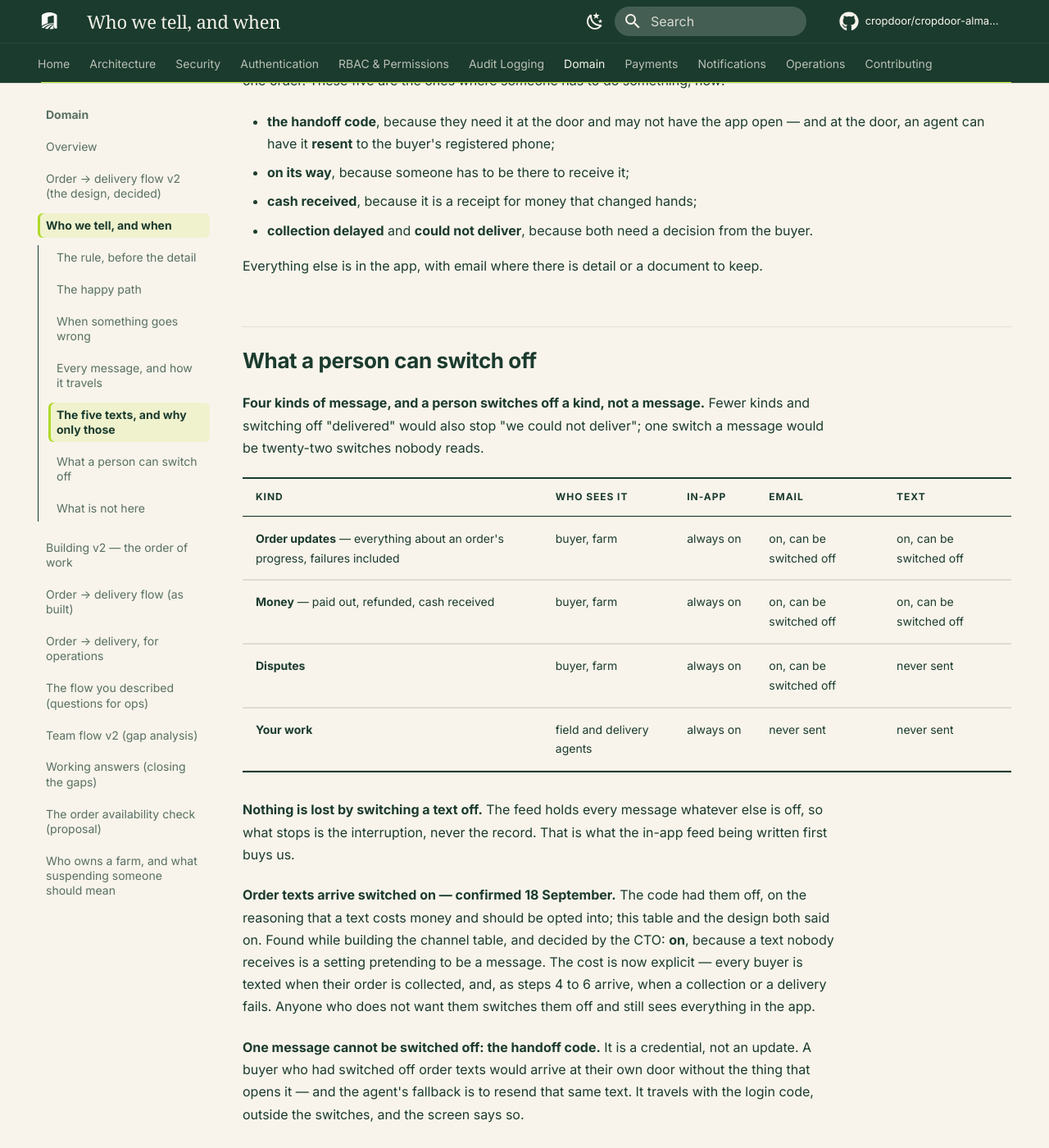
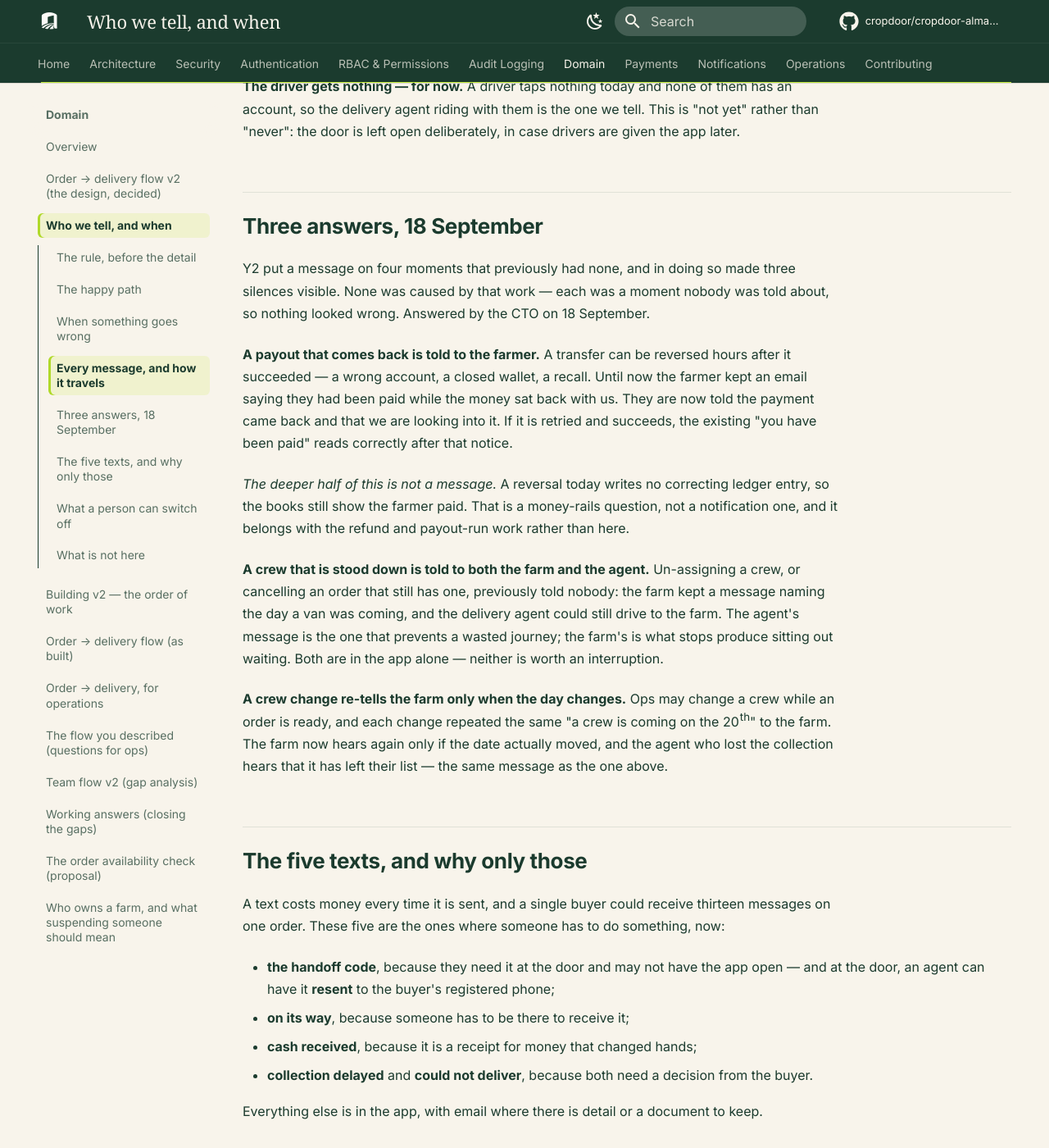
Before and after one commit to cropdoor/cropdoor-almanac, an MkDocs documentation site: the page built from docs/domain/order-delivery-notifications.md, in a window 1280 px wide and 1400 px high, scrolled down 5626 px. Shown: the whole window at 82% size. Built offline with MkDocs 1.6.1 and Material for MkDocs 9.7.7, drawn with Linux system fonts in a browser that asks for light colours; some web fonts are replaced; comment, search, counter and statistics services are not loaded; some of the changed text lies outside the part shown.

Commit message:
docs(notifications): three silences Y2 made visible, now answered
A payout that comes back is told to the farmer — until now they kept an email
saying they had been paid while the money sat back with us. Noted alongside it:
a reversal writes no correcting ledger entry either, which is a money-rails
question rather than a notification one.

A crew that is stood down is told to both the farm and the delivery agent. The
agent's message prevents a wasted journey; the farm's stops produce sitting out
waiting for a van that is not coming.

A crew change re-tells the farm only when the day changes, and the agent who
lost the collection hears that it has left their list.

None was caused by Y2. Each was a moment nobody was told about, so nothing
looked wrong until a message was put beside it.

```diff
--- a/docs/domain/order-delivery-notifications.md
+++ b/docs/domain/order-delivery-notifications.md
@@ -120,11 +120,13 @@ sequenceDiagram
 | A check is scheduled | A field agent is coming | yes | — | — |
 | The check is done | What the agent found | yes | yes | — |
 | Ops assign a crew | A crew is coming, and when | yes | — | — |
+| The crew is stood down, or the order is cancelled while crewed | No crew is coming for now | yes | — | — |
 | The crew could not collect | It failed, and why | yes | yes | — |
 | A delivery comes back | Your produce is on its way back | yes | yes | — |
 | The order is cancelled | It was cancelled, by whom, and why | yes | yes | — |
 | A buyer disputes the order | A complaint was raised, what it says, and the answer they owe | yes | yes | — |
 | The payout runs | You have been paid | yes | yes | — |
+| A payment is returned to us | The payment for this order came back, and we are looking into it | yes | yes | — |
 
 **Staff — their own work, in the same feed**
 
@@ -132,6 +134,7 @@ sequenceDiagram
 | --- | --- | --- | --- | --- | --- |
 | Field agent | An order needs a check | This order is waiting for you | yes | — | — |
 | Delivery agent | A crew is assigned | You have a collection today | yes | — | — |
+| Delivery agent | The collection is called off, or moved to someone else | This collection has left your list | yes | — | — |
 
 **Admin and Ops work watch lists, with one exception.** The lists on
 [the flow](order-delivery-flow-v2.md) are a queue they work through, and a notification for every
@@ -155,6 +158,33 @@ message either way.
 **The driver gets nothing — for now.** A driver taps nothing today and none of them has an account,
 so the delivery agent riding with them is the one we tell. This is "not yet" rather than "never": the
 door is left open deliberately, in case drivers are given the app later.
+
+## Three answers, 18 September
+
+Y2 put a message on four moments that previously had none, and in doing so made three silences
+visible. None was caused by that work — each was a moment nobody was told about, so nothing looked
+wrong. Answered by the CTO on 18 September.
+
+**A payout that comes back is told to the farmer.** A transfer can be reversed hours after it
+succeeded — a wrong account, a closed wallet, a recall. Until now the farmer kept an email saying
+they had been paid while the money sat back with us. They are now told the payment came back and
+that we are looking into it. If it is retried and succeeds, the existing "you have been paid" reads
+correctly after that notice.
+
+*The deeper half of this is not a message.* A reversal today writes no correcting ledger entry, so
+the books still show the farmer paid. That is a money-rails question, not a notification one, and it
+belongs with the refund and payout-run work rather than here.
+
+**A crew that is stood down is told to both the farm and the agent.** Un-assigning a crew, or
+cancelling an order that still has one, previously told nobody: the farm kept a message naming the
+day a van was coming, and the delivery agent could still drive to the farm. The agent's message is
+the one that prevents a wasted journey; the farm's is what stops produce sitting out waiting. Both
+are in the app alone — neither is worth an interruption.
+
+**A crew change re-tells the farm only when the day changes.** Ops may change a crew while an order
+is ready, and each change repeated the same "a crew is coming on the 20th" to the farm. The farm now
+hears again only if the date actually moved, and the agent who lost the collection hears that it has
+left their list — the same message as the one above.
 
 ## The five texts, and why only those
 
```
Also changed, not shown: other parts of docs/domain/order-delivery-notifications.md (+1 -1 lines).
